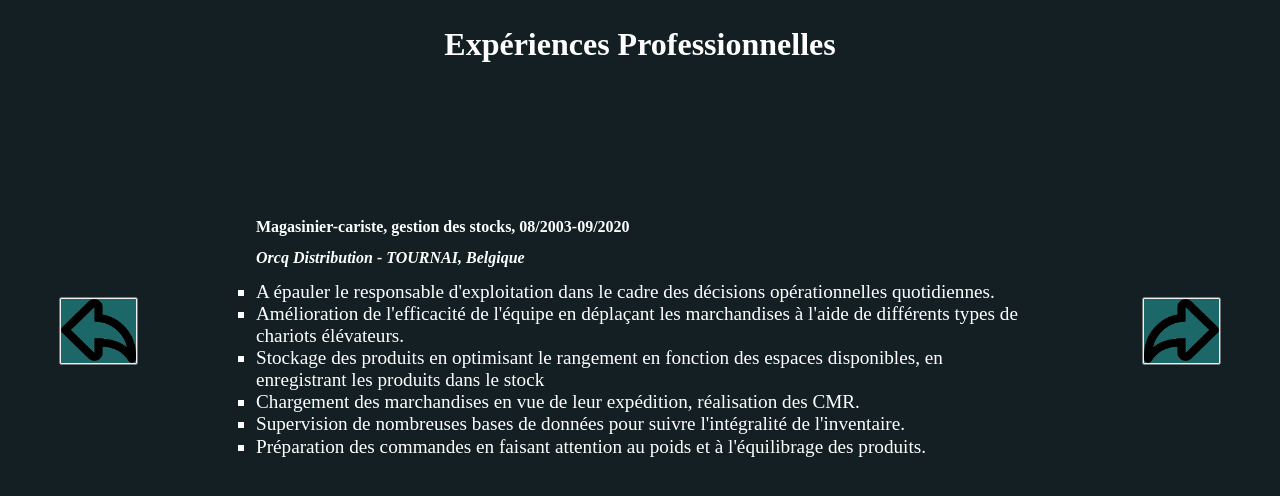
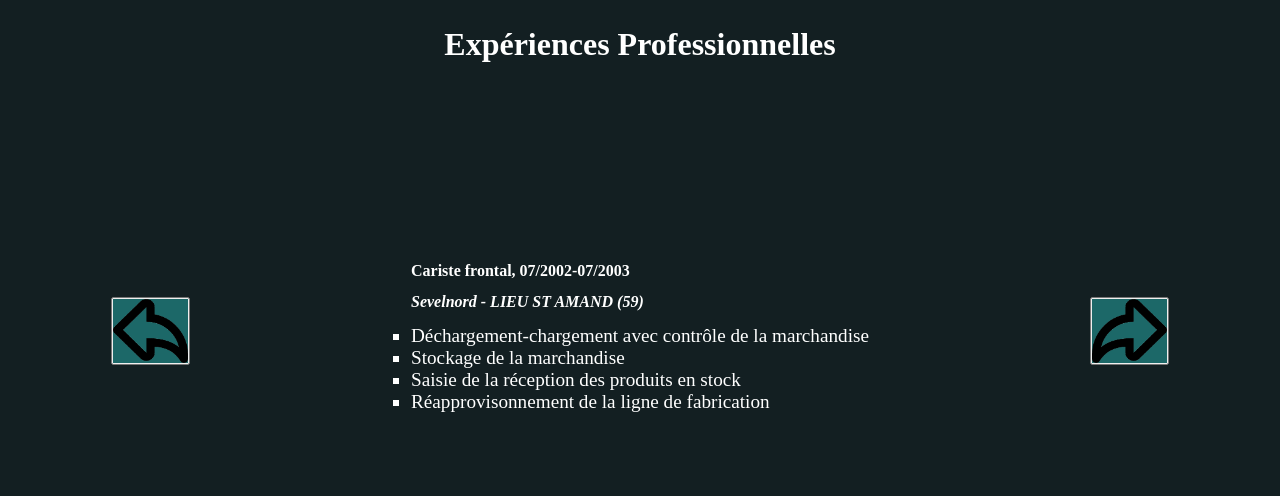
Before and after one commit to serge-thui/cv-web, a website built with Parcel: page index.html in a window 1280 px wide. Both pictures are taken after a click on the button 98 px from the left and 3019 px from the top of the page. Shown: the part 2689-3185 px from the top of the page. Built offline with nearby package versions, Linux system fonts and the light colour scheme.

Commit message:
slider js ok pour 2 xp

```diff
--- a/css/main.css
+++ b/css/main.css
@@ -284,7 +284,6 @@ figcaption{
 }
 .container ul{
   height: 100%;
-
   flex-direction: column;
   align-content: space-around;
   font-size: 0.8em;
@@ -299,7 +298,10 @@ figcaption{
   font-size: 1.2em;
 
 }
-.active{
+.container article{
+  display: none;
+}
+article.active{
   display: block;
   animation: fade 0.8s;
   max-width: 60%;
--- a/index.html
+++ b/index.html
@@ -131,7 +131,7 @@
 
         <button class="btn-nav-left"><figure><img src="img/arrowrleft.png" alt="bouton de navigation droite"></figure></button>
 
-        <div class="active">
+        <article class="active">
           <h2 class="fort">Magasinier-cariste, gestion des stocks, 08/2003-09/2020</h2>
           <h2 class="italique">Orcq Distribution - TOURNAI, Belgique</h2>
           <ul>
@@ -142,8 +142,18 @@
                 <li>Supervision de nombreuses bases de données pour suivre l'intégralité de l'inventaire.</li>
                 <li>Préparation des commandes en faisant attention au poids et à l'équilibrage des produits.</li>
           </ul>
-          </li>
-        </div>
+        </article>
+
+        <article>
+          <h2 class="fort">Cariste frontal, 07/2002-07/2003</h2>
+          <h2 class="italique">Sevelnord - LIEU ST AMAND (59)</h2>
+          <ul>
+            <li>Déchargement-chargement avec contrôle de la marchandise</li>
+            <li>Stockage de la marchandise</li>
+            <li>Saisie de la réception des produits en stock</li>
+            <li>Réapprovisonnement de la ligne de fabrication</li>
+          </ul>
+        </article>
 
         <button class="btn-nav-right"><figure><img src="img/arrowright.png" alt="bouton de navigation gauche"></figure></button>
 
--- a/js/main.js
+++ b/js/main.js
@@ -1,6 +1,6 @@
 /*js du slider*/
-const section=document.querySelector('.slider');
-const items=section.querySelectorAll('img');
+const section=document.querySelector('.container');
+const items=section.querySelectorAll('article');
 const nbSlide=items.length;
 const suivant=document.querySelector('button.btn-nav-right');
 const precedent=document.querySelector('button.btn-nav-left');
```
